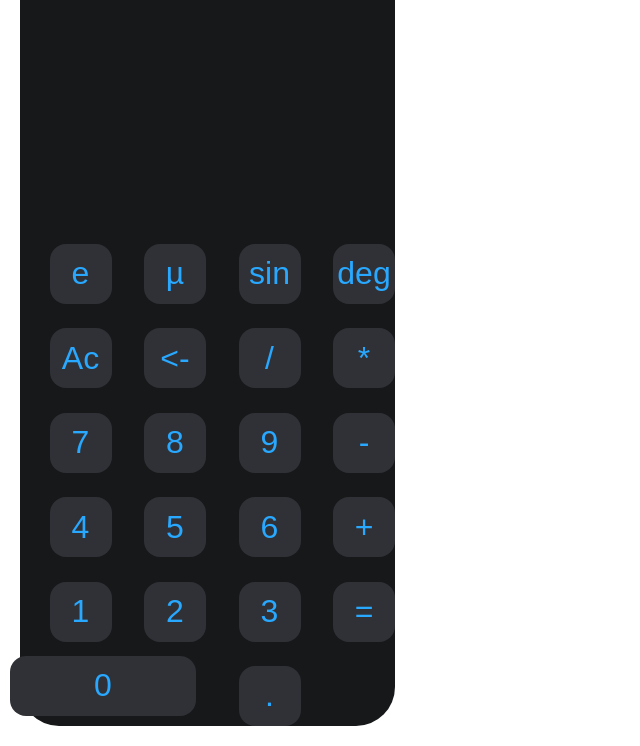
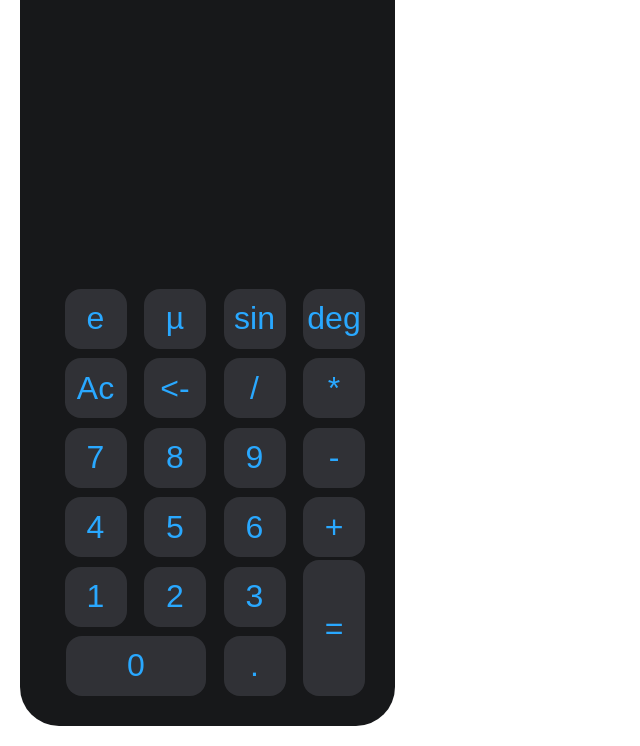
Before and after one commit to Lanzmann/calc-mateus, a plain HTML site: page index.html in a window 1280 px wide. Shown: the part 106-852 px from the top of the page, without its empty margins (0-640 px from the left). Drawn offline with Linux system fonts and the light colour scheme.

Commit message:
Ajustes no Gridbox

```diff
--- a/style.css
+++ b/style.css
@@ -29,7 +29,6 @@ button {
 #container {
 
     display: grid;
-
     width: 375px;
     height: 812px;
     background-color: #17181A;
@@ -38,28 +37,46 @@ button {
 }
 
 #botoes-container {
-    width: 100%;
-    height: 100%;
+    /* width: 100%; */
+    /* height: 100%; */
     display: grid;
     grid-template-rows: 1fr 1fr 1fr 1fr 1fr 1fr;
     grid-template-columns: 1fr 1fr 1fr 1fr;
     justify-items: end;
     align-items: end;
     gap: 3px;
+    padding: 30px 30px;
 }
 
 
 .div0 {
 
     grid-column: 1 / 3;
-    width: 100%;
-    padding: 10px 10px;
+    width: 90%;
+    /* padding: 30px 10px; */
 
 }
 
 .div0 button {
 
     width: 100%;
+
+}
+
+.div\= {
+
+    grid-row: 5 / 7;
+    grid-column: 4;
+    height: 100%;
+    /* padding: 10px 10px; */
+
+}
+
+.div\= button {
+
+    /* grid-row: 5 / 7; */
+    height: 100%;
+    /* padding: 10px 10px; */
 
 }
 
```
